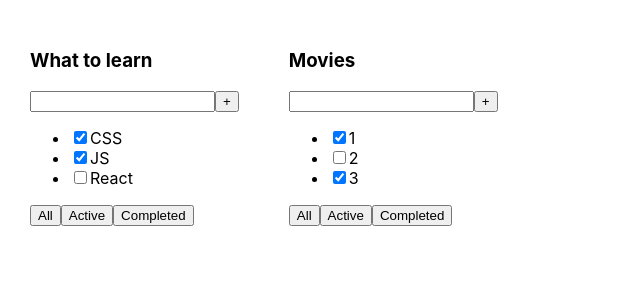
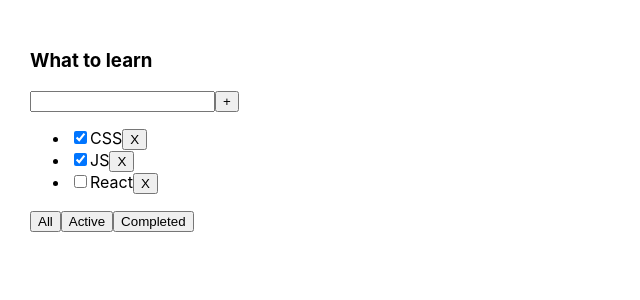
Before and after one commit to arianspacerock/todolist-ts, a React (Create React App) app: page / in a window 1280 px wide. Shown: the top 300 px of the page, without its empty margins (0-640 px from the left). Built offline with nearby package versions, Linux system fonts and the light colour scheme.

Commit message:
ref: add button & filter

```diff
--- a/src/App.tsx
+++ b/src/App.tsx
@@ -5,22 +5,19 @@ import {TaskType, Todolist} from "./Todolist";
 
 function App() {
 
-    const tasks1: Array<TaskType> = [
+    const tasks: Array<TaskType> = [
         {id: 1, title: "CSS", isDone: true},
         {id: 2, title: "JS", isDone: true},
         {id: 3, title: "React", isDone: false},
     ]
 
-    const tasks2: Array<TaskType> = [
-        {id: 1, title: "1", isDone: true},
-        {id: 2, title: "2", isDone: false},
-        {id: 3, title: "3", isDone: true},
-    ]
+    const removeTask = (id: number) => {
+        let resultTasks = tasks.filter(() => {})
+    }
 
     return (
         <div className="App">
-            <Todolist title="What to learn" tasks={tasks1}/>
-            <Todolist title="Movies" tasks={tasks2}/>
+            <Todolist title="What to learn" tasks={tasks}/>
         </div>
     );
 }
--- a/src/Todolist.tsx
+++ b/src/Todolist.tsx
@@ -20,11 +20,12 @@ export const Todolist = (props: PropsType) => {
                 <button>+</button>
                 <ul>
                     {
-                        props.tasks.map((t) => {
-                            return <li><input type="checkbox" checked={t.isDone}/>
-                                <span>{t.title}</span>
+                        props.tasks.map(t =>
+                            <li>
+                                <input type="checkbox" checked={t.isDone}/><span>{t.title}</span>
+                                <button onClick={ () => {} }>X</button>
                             </li>
-                        })
+                        )
                     }
                 </ul>
                 <div>
```
